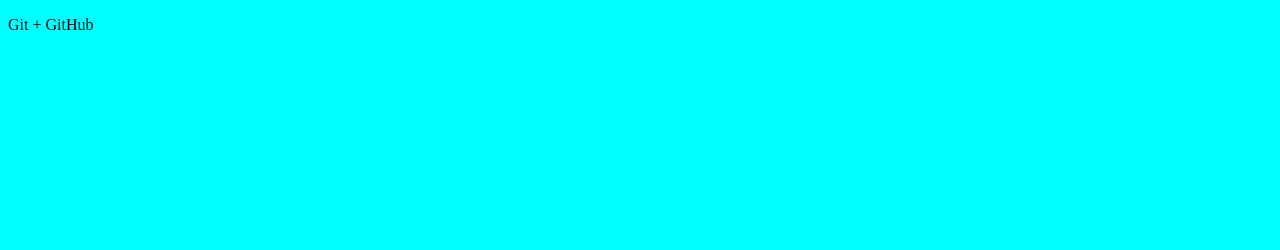
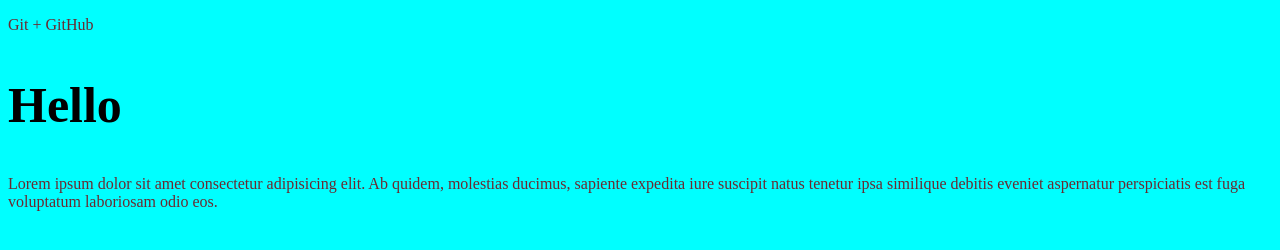
Before and after one commit to RazValLion/GitTest, a plain HTML site: page Index.html in a window 1280 px wide. Drawn offline with Linux system fonts and the light colour scheme.

Commit message:
4й урок 8 20

```diff
--- a/CSS/main.css
+++ b/CSS/main.css
@@ -1,3 +1,9 @@
 body {
   background-color: aqua;
 }
+p {
+  color: rgba(121, 12, 21, 0.878);
+}
+h2 {
+  font-size: 50px;
+}
--- a/Index.html
+++ b/Index.html
@@ -9,5 +9,12 @@
   </head>
   <body>
     <p>Git + GitHub</p>
+    <h2>Hello</h2>
+    <p>
+      Lorem ipsum dolor sit amet consectetur adipisicing elit. Ab quidem,
+      molestias ducimus, sapiente expedita iure suscipit natus tenetur ipsa
+      similique debitis eveniet aspernatur perspiciatis est fuga voluptatum
+      laboriosam odio eos.
+    </p>
   </body>
 </html>
```
Also changed, not shown: Урки по GIT.txt.
